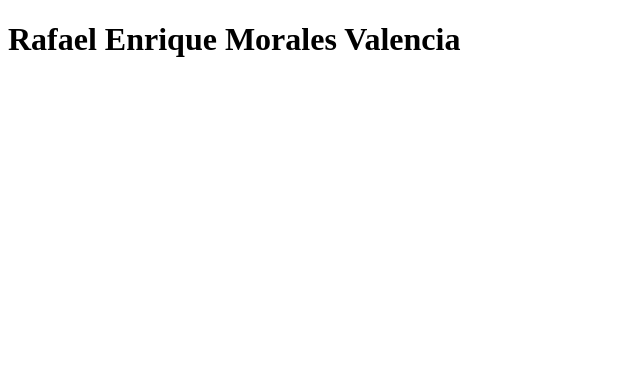
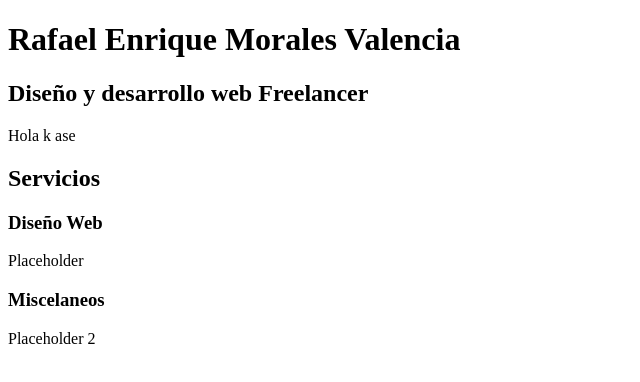
Before and after one commit to Remv123/SitioFreelancer, a plain HTML site: page index.html in a window 1280 px wide. Shown: the whole page, without its empty margins (0-640 px from the left). Drawn offline with Linux system fonts and the light colour scheme.

Commit message:
Cambios a index.html

```diff
--- a/index.html
+++ b/index.html
@@ -5,5 +5,12 @@
     </head>
     <body>
         <h1>Rafael Enrique Morales Valencia</h1>
+        <h2>Diseño y desarrollo web Freelancer</h2>
+        <p>Hola k ase</p>
+        <h2>Servicios</h2>
+        <h3>Diseño Web</h3>
+        <p>Placeholder</p>
+        <h3>Miscelaneos</h3>
+        <p>Placeholder 2</p>
     </body>
 </html>
```
